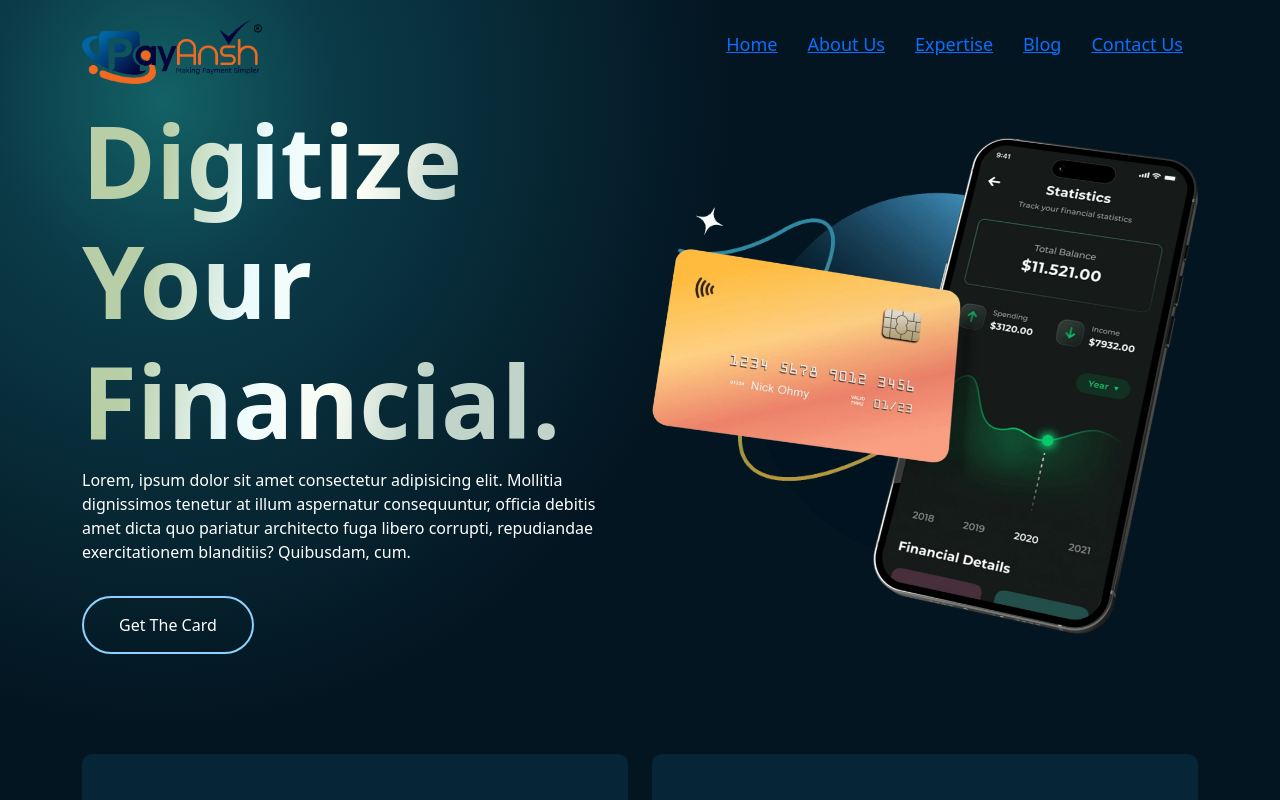
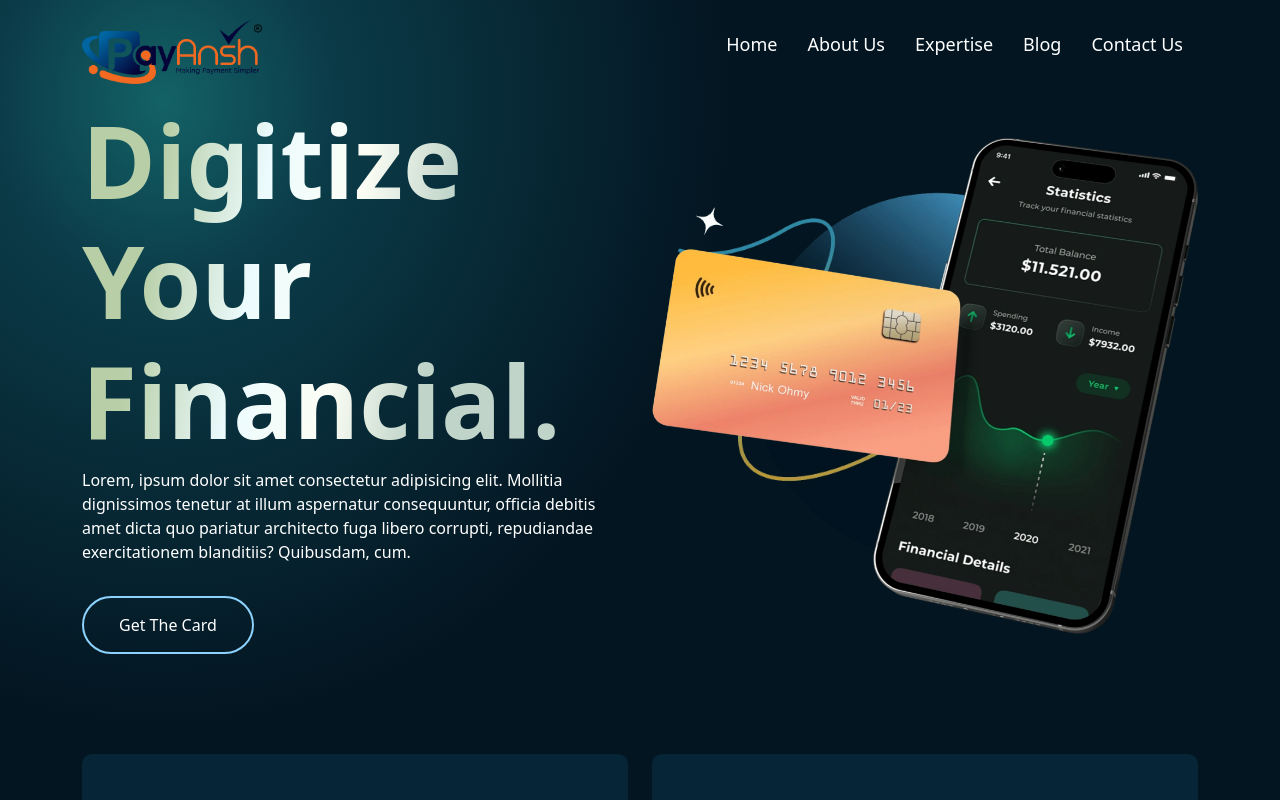
Before and after one commit to sharvanrajput/Payansh, a React (Vite) app: page / in a window 1280 px wide. Shown: the top 800 px of the page. Built offline with nearby package versions, Linux system fonts and the light colour scheme.

Commit message:
All page banner created

```diff
--- a/src/App.jsx
+++ b/src/App.jsx
@@ -10,7 +10,7 @@ const App = () => {
     <>
 
       <BrowserRouter>
-      <Navbar />
+        <Navbar />
 
         <Routes>
           <Route path="/" element={<Home />} />
@@ -23,8 +23,8 @@ const App = () => {
 
 
 
+        <Footer />
       </BrowserRouter>
-      <Footer />
     </>
   )
 }
--- /dev/null
+++ b/src/Components/Aboutdisc.jsx
@@ -0,0 +1,30 @@
+import React from 'react'
+
+const Aboutdisc = () => {
+    return (
+        <>
+            <section className="Aboutdisc">
+
+                <div className="container">
+                    <div className="row">
+                        <div className="col-lg-6 align-self-center">
+                            <div className="banner_left text-white">
+                                <h1 className="banner-heading heading-graident">Digitize Your Financial.</h1>
+                                <p>Lorem, ipsum dolor sit amet consectetur adipisicing elit. Mollitia dignissimos tenetur at illum aspernatur consequuntur, officia debitis amet dicta quo pariatur architecto fuga libero corrupti, repudiandae exercitationem blanditiis? Quibusdam, cum.</p>
+                                <Button text={"Get The Card"} />
+                            </div>
+                        </div>
+                        <div className="col-lg-6 align-self-center">
+                            <div className="banner-right banner-bg">
+                                <img src={bannerImg} className="img-fluid image-shake" alt="" />
+                            </div>
+                        </div>
+                    </div>
+                </div>
+            </section>
+
+        </>
+    )
+}
+
+export default Aboutdisc
--- a/src/Components/Navbar.jsx
+++ b/src/Components/Navbar.jsx
@@ -13,11 +13,31 @@ const Navbar = () => {
                     </div>
                     <div className="pages ms-auto d-lg-block d-none">
                         <ul className='list-inline d-flex'>
-                            <li className='nav-items'><Link to="/">Home</Link></li>
-                            <li className='nav-items'><Link to="/about">About Us</Link></li>
-                            <li className='nav-items'><Link to="/expertise">Expertise</Link></li>
-                            <li className='nav-items'><Link to="/blog">Blog</Link></li>
-                            <li className='nav-items'><Link to="/contact">Contact Us</Link></li>
+                            <Link className='nav-items text-decoration-none ' to="/">
+                                <li className='nav-items'>
+                                    Home
+                                </li>
+                            </Link>
+                            <Link className='nav-items text-decoration-none ' to="/about">
+                                <li className='nav-items'>
+                                    About Us
+                                </li>
+                            </Link>
+                            <Link className='nav-items text-decoration-none ' to="/expertise">
+                                <li className='nav-items'>
+                                    Expertise
+                                </li>
+                            </Link>
+                            <Link className='nav-items text-decoration-none ' to="/blog">
+                                <li className='nav-items'>
+                                    Blog
+                                </li>
+                            </Link>
+                            <Link className='nav-items text-decoration-none ' to="/contact">
+                                <li className='nav-items'>
+                                    Contact Us
+                                </li>
+                            </Link>
                         </ul>
                     </div>
                     <div className="mobile_btn d-lg-none d-block">
@@ -38,12 +58,32 @@ const Navbar = () => {
                     <div className="offcanvas-body">
                         <div className="mobile_nav">
                             <div className="pages ms-auto">
-                                <ul className='list-inline d-flex flex-column'>
-                                    <li className='nav-items'><Link to="/">Home</Link></li>
-                                    <li className='nav-items'><Link to="/about">About</Link></li>
-                                    <li className='nav-items'><Link to="/expertise">Expertise</Link></li>
-                                    <li className='nav-items'><Link to="/blog">Blog</Link></li>
-                                    <li className='nav-items'><Link to="/contact">Contact</Link></li>
+                                <ul className='list-inline '>
+                                    <Link className='nav-items text-decoration-none ' to="/">
+                                        <li className='nav-items'>
+                                            Home
+                                        </li>
+                                    </Link>
+                                    <Link className='nav-items text-decoration-none ' to="/about">
+                                        <li className='nav-items'>
+                                            About Us
+                                        </li>
+                                    </Link>
+                                    <Link className='nav-items text-decoration-none ' to="/expertise">
+                                        <li className='nav-items'>
+                                            Expertise
+                                        </li>
+                                    </Link>
+                                    <Link className='nav-items text-decoration-none ' to="/blog">
+                                        <li className='nav-items'>
+                                            Blog
+                                        </li>
+                                    </Link>
+                                    <Link className='nav-items text-decoration-none ' to="/contact">
+                                        <li className='nav-items'>
+                                            Contact Us
+                                        </li>
+                                    </Link>
                                 </ul>
                             </div>
                         </div>
--- a/src/Components/index.js
+++ b/src/Components/index.js
@@ -8,5 +8,6 @@ export {default as DownloadAppHome} from './DownloadAppHome'
 export {default as Hometextmonial} from './Hometextmonial'
 export {default as Faq} from './Faq'
 export {default as AllPageBanner} from './AllPageBanner'
+export {default as Aboutdisc} from './Aboutdisc'
 export {default as Footer} from './Footer'
 export {default as Button} from './Button'
--- a/src/Page/About.jsx
+++ b/src/Page/About.jsx
@@ -1,10 +1,15 @@
 import React from 'react'
-import { AllPageBanner } from '../Components'
+import { Aboutdisc, AllPageBanner } from '../Components'
 
 const About = () => {
   return (
     <>
-      <AllPageBanner />
+
+      <AllPageBanner heading="About us" para="Lorem ipsum dolor sit amet consectetur adipisicing elit. Ad ullam ipsum distinctio minus voluptatibus cum." />
+
+      <Aboutdisc />
+
+
     </>
   )
 }
--- a/src/Page/Blog.jsx
+++ b/src/Page/Blog.jsx
@@ -1,10 +1,12 @@
 import React from 'react'
+import { AllPageBanner } from '../Components'
 
 const Blog = () => {
   return (
-    <div>
+    <>
+      <AllPageBanner heading="Blog" para="Lorem ipsum dolor sit amet consectetur adipisicing elit. Ad ullam ipsum distinctio minus voluptatibus cum." />
 
-    </div>
+    </>
   )
 }
 
--- a/src/Page/Contact.jsx
+++ b/src/Page/Contact.jsx
@@ -1,9 +1,11 @@
 import React from 'react'
+import { AllPageBanner } from '../Components'
 
 const Contact = () => {
   return (
     <div>
-      asdfasfda
+      <AllPageBanner heading="Contact us" para="Lorem ipsum dolor sit amet consectetur adipisicing elit. Ad ullam ipsum distinctio minus voluptatibus cum." />
+
     </div>
   )
 }
--- a/src/Page/Expertise.jsx
+++ b/src/Page/Expertise.jsx
@@ -1,9 +1,11 @@
 import React from 'react'
+import { AllPageBanner } from '../Components'
 
 const Expertise = () => {
   return (
     <div>
-      asdgasdgsa
+            <AllPageBanner heading="Experties" para="Lorem ipsum dolor sit amet consectetur adipisicing elit. Ad ullam ipsum distinctio minus voluptatibus cum." />
+
     </div>
   )
 }
--- a/src/index.css
+++ b/src/index.css
@@ -456,7 +456,10 @@ nav {
   background: radial-gradient(203.25% 206.6% at 53.86% 100.69%, #136165 .82%, var(--primary-color) 30.73%, var(--primary-color), #03152100);
 
 }
-
+.Allpagebanner{
+  padding: 150px 100px 0px;
+  background: radial-gradient(44.37% 82.6% at 12.76% 13.42%, #136165 .82%, #0b3b48 30.02%, #031521);
+}
 footer {
   padding: 100px 0px 0px;
 }
```
Also changed, not shown: src/Components/AllPageBanner.jsx (+15 -4 lines).
